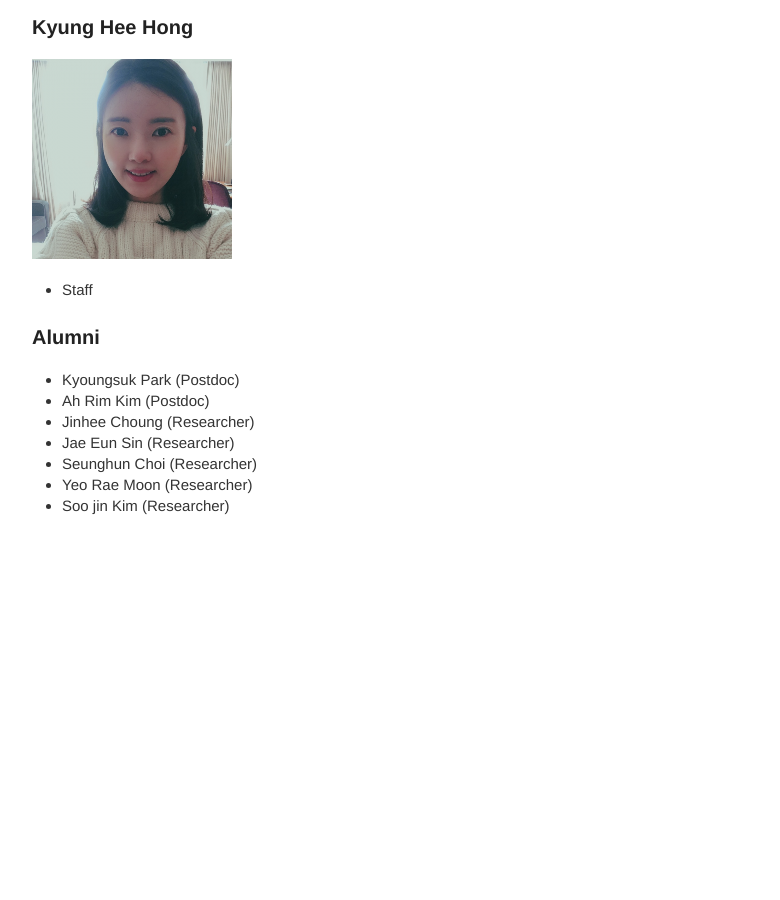
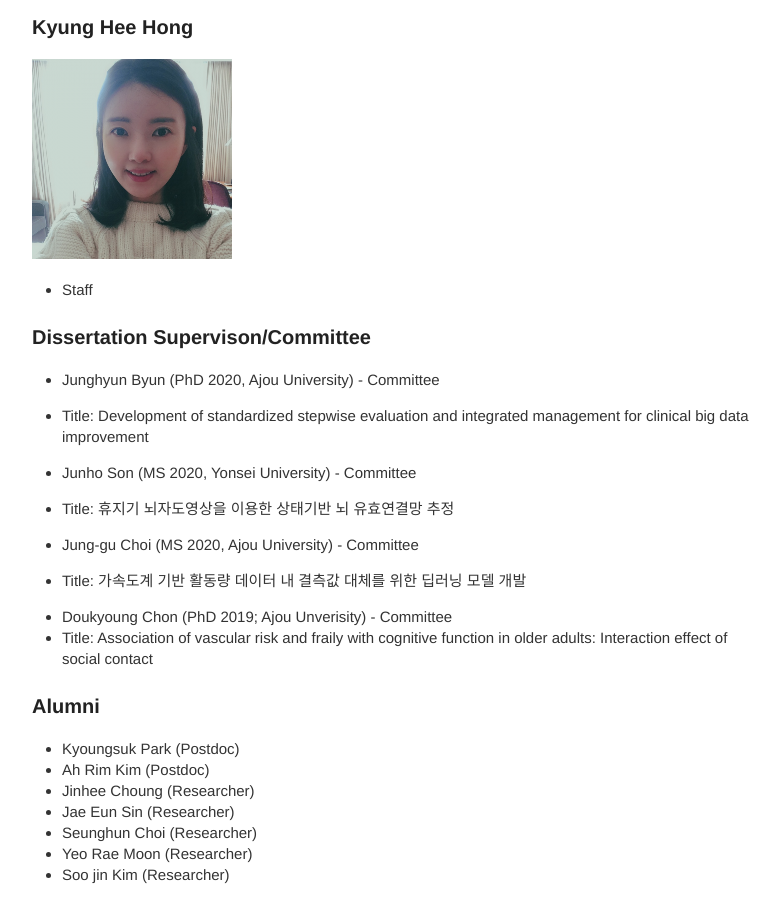
Before and after one commit to neurostat-lab/neurostat-lab.github.io, a Jekyll site: the page built from people.md, in a window 1280 px wide and 900 px high, scrolled down 3555 px. Shown: the whole window, without its empty margins (248-1028 px from the left). Built offline with Jekyll 4.4.1, drawn with Linux system fonts in a browser that asks for light colours; our own code applies the rules of GitHub Pages for plain Markdown files; before the commit the page ends 4086 px from its top, so only the background shows below that.

Commit message:
Update people.md

```diff
--- a/people.md
+++ b/people.md
@@ -64,6 +64,19 @@ permalink: /people/
 <img class="img-circle avatar" src="/images/kyunghee.png" style="width: 200px;"/><br>
 * Staff
 
+### Dissertation Supervison/Committee
+* Junghyun Byun (PhD 2020, Ajou University) - Committee
+- Title: Development of standardized stepwise evaluation and integrated management for clinical big data improvement
+
+* Junho Son (MS 2020, Yonsei University) - Committee
+- Title: 휴지기 뇌자도영상을 이용한 상태기반 뇌 유효연결망 추정
+
+* Jung-gu Choi (MS 2020, Ajou University) - Committee
+- Title: 가속도계 기반 활동량 데이터 내 결측값 대체를 위한 딥러닝 모델 개발
+
+* Doukyoung Chon (PhD 2019; Ajou Unverisity) - Committee
+- Title: Association of vascular risk and fraily with cognitive function in older adults: Interaction effect of social contact
+
 ### Alumni
 * Kyoungsuk Park (Postdoc)
 * Ah Rim Kim (Postdoc)
```
